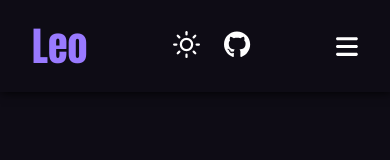
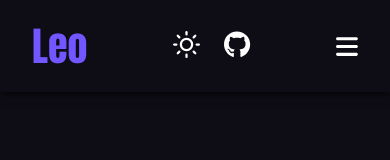
Before and after one commit to leomrgreen/portfolio, a React (Vite) app: page / in a window 390 px wide. In both pictures the pointer is over the link "Leo". Shown: the top 160 px of the page. Built offline with nearby package versions, Linux system fonts and the light colour scheme.

Commit message:
minor header fix

```diff
--- a/src/styles/header.css
+++ b/src/styles/header.css
@@ -31,17 +31,17 @@ li a {
   text-decoration: none;
 }
 
-li:hover {
-  scale: 1.05;
+li a:hover {
   transition: 100ms ease-in;
-  color: var(--color-primary-300);
+  color: var(--white);
+  text-shadow: 0 0 30px var(--color-primary-100);
 }
 
 .logo:hover,
 .logo h1:hover,
 .github-logo:hover,
 .dark-toggle:hover {
-  color: var(--color-primary-300);
+  color: var(--color-primary-100);
   transition: 200ms ease;
 }
 
```
